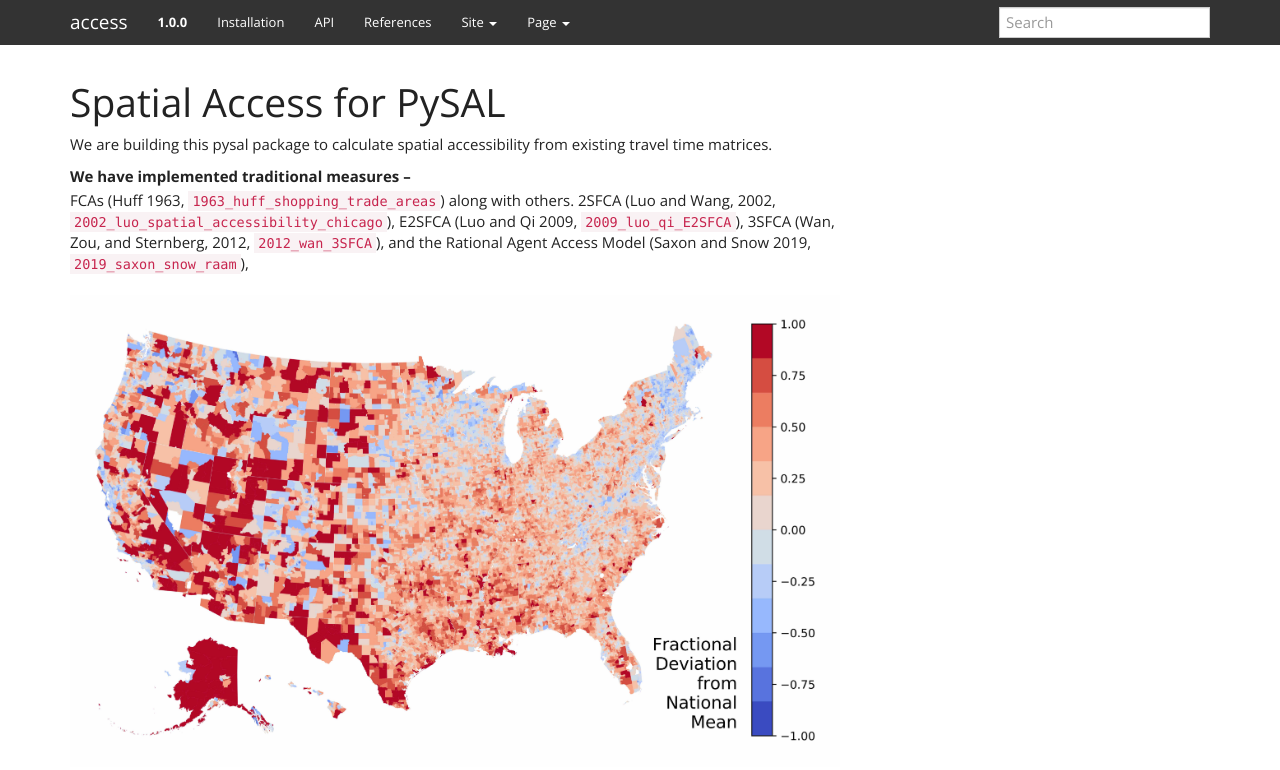
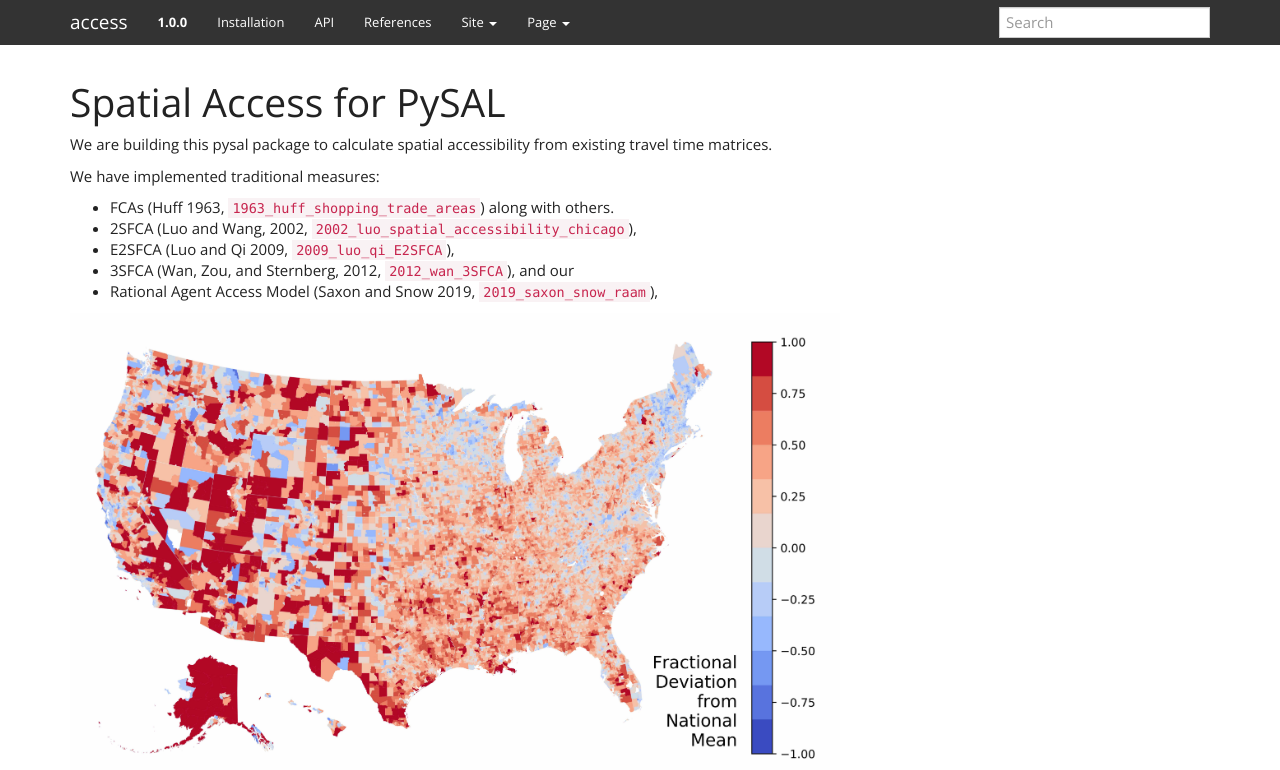
Before and after one commit to pysal/access, a Sphinx documentation site: the page built from docs/index.rst, in a window 1280 px wide and 900 px high, cut to the strip 0-770 px from the top of the window. Built offline with Sphinx 7.4.7, drawn with Linux system fonts in a browser that asks for light colours; pages that are not in the unit, such as notebooks, are missing from menus; cross-references to code outside the pages are shown as plain code.

Commit message:
Update index.rst

```diff
--- a/docs/index.rst
+++ b/docs/index.rst
@@ -6,12 +6,13 @@ Spatial Access for PySAL
 
 We are building this pysal package to calculate spatial accessibility from existing travel time matrices.
 
-We have implemented traditional measures --
-   FCAs (Huff 1963, :cite:`1963_huff_shopping_trade_areas`) along with others.
-   2SFCA (Luo and Wang, 2002, :cite:`2002_luo_spatial_accessibility_chicago`),
-   E2SFCA (Luo and Qi 2009, :cite:`2009_luo_qi_E2SFCA`),
-   3SFCA (Wan, Zou, and Sternberg, 2012, :cite:`2012_wan_3SFCA`),
-   and the Rational Agent Access Model (Saxon and Snow 2019, :cite:`2019_saxon_snow_raam`),
+We have implemented traditional measures:
+
+- FCAs (Huff 1963, :cite:`1963_huff_shopping_trade_areas`) along with others.
+- 2SFCA (Luo and Wang, 2002, :cite:`2002_luo_spatial_accessibility_chicago`),
+- E2SFCA (Luo and Qi 2009, :cite:`2009_luo_qi_E2SFCA`),
+- 3SFCA (Wan, Zou, and Sternberg, 2012, :cite:`2012_wan_3SFCA`), and our
+- Rational Agent Access Model (Saxon and Snow 2019, :cite:`2019_saxon_snow_raam`),
 
 .. image:: _static/images/full_us.jpg
    :width: 100%
```
